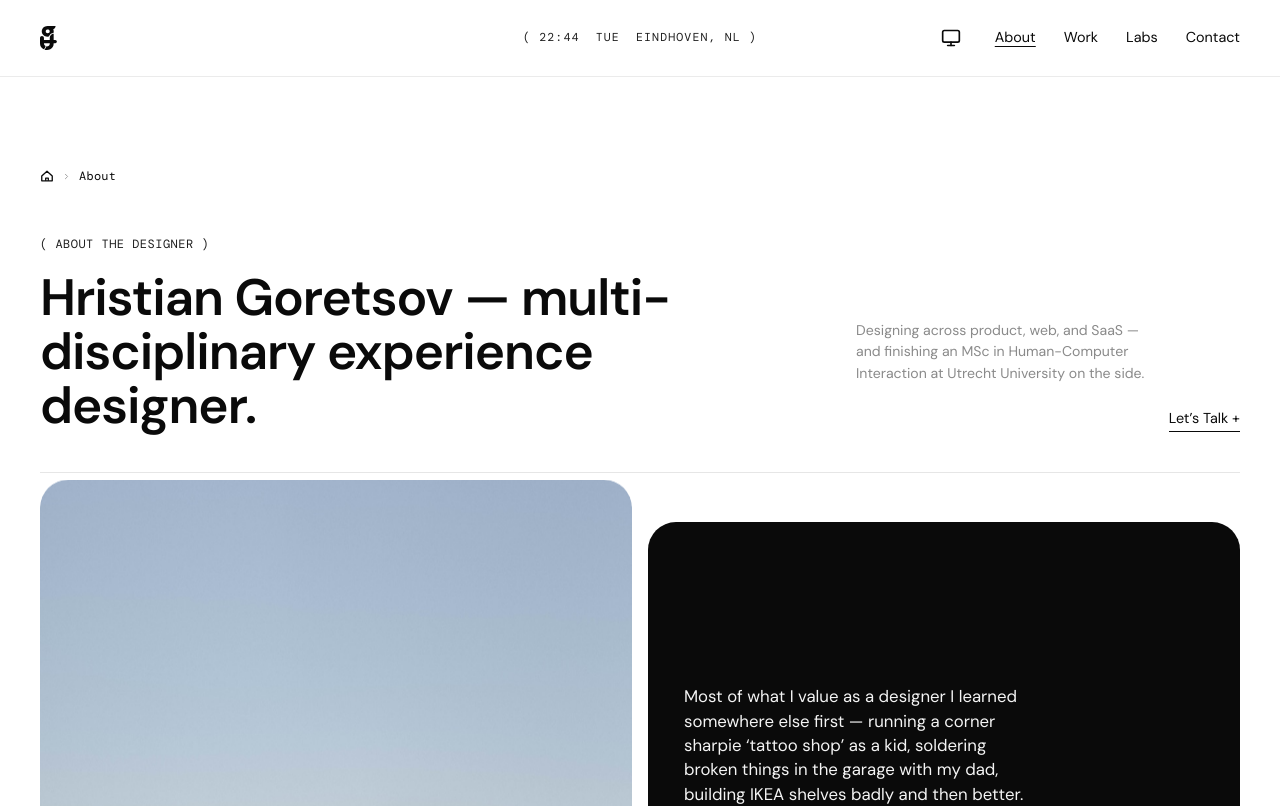
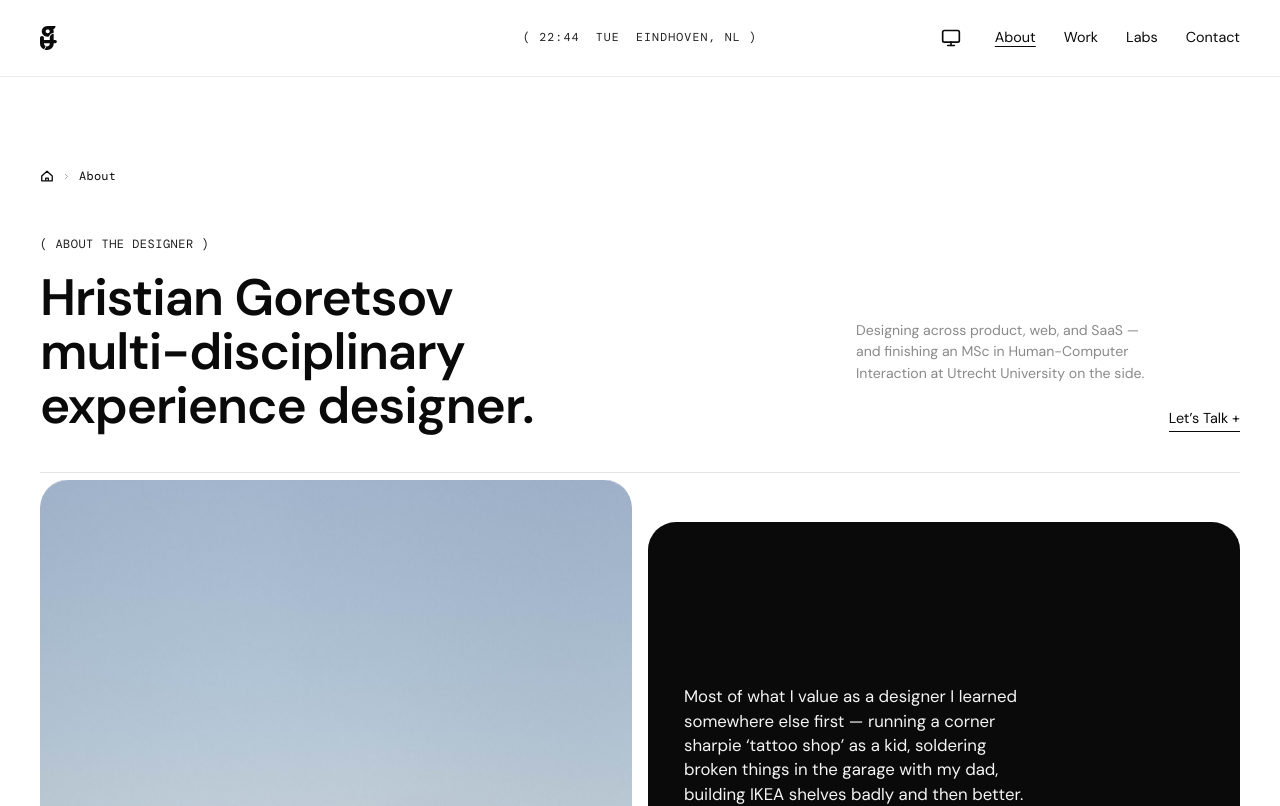
Before and after one commit to forressterr/by-hris-designs, a React (Vite) app: page /about in a window 1280 px wide. Shown: the top 806 px of the page. Built offline with nearby package versions, Linux system fonts and the light colour scheme.

Commit message:
Update About Title

```diff
--- a/src/pages/About.jsx
+++ b/src/pages/About.jsx
@@ -19,7 +19,9 @@ export default function About() {
           <div>
             <span className="eyebrow">ABOUT THE DESIGNER</span>
             <h1 style={{ marginTop: 16 }}>
-              Hristian Goretsov — multi-disciplinary experience designer.
+              Hristian Goretsov
+              <br />
+              multi-disciplinary experience designer.
             </h1>
           </div>
           <div className="page-head__aside">
```
